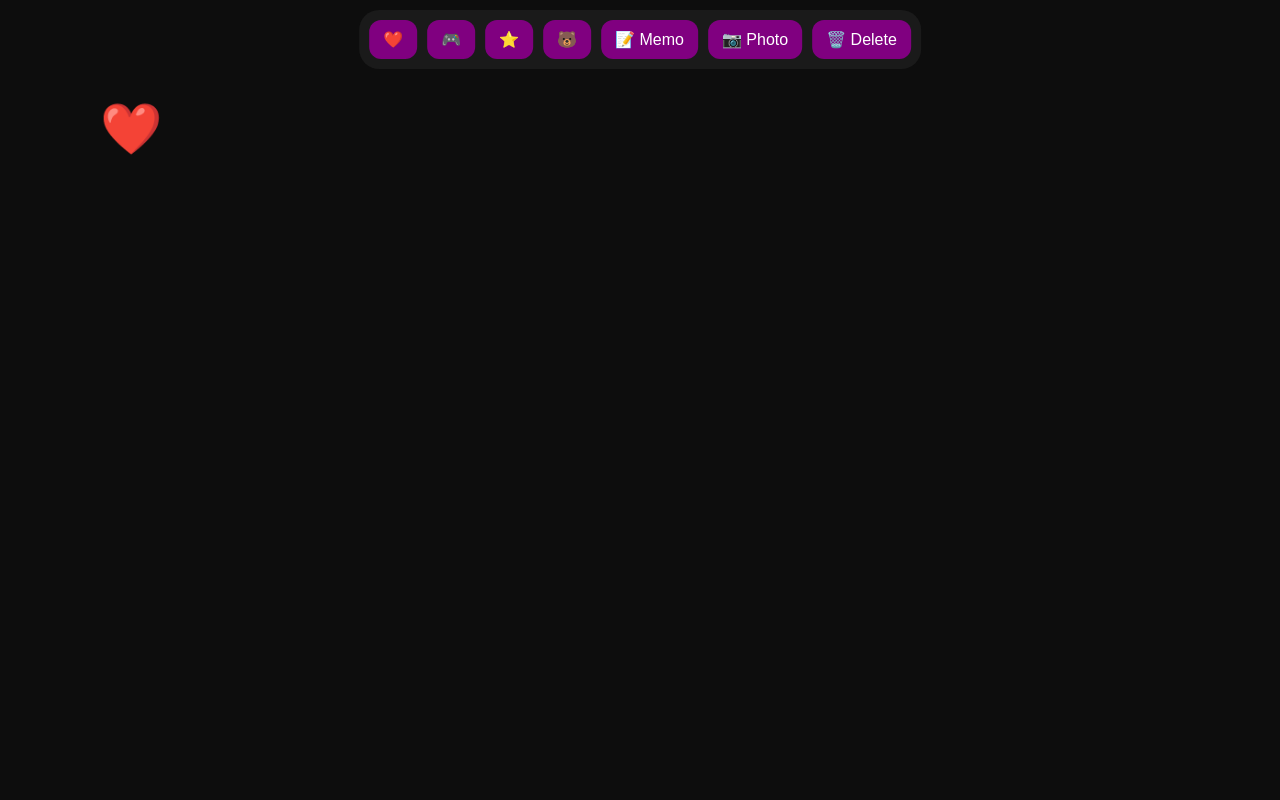
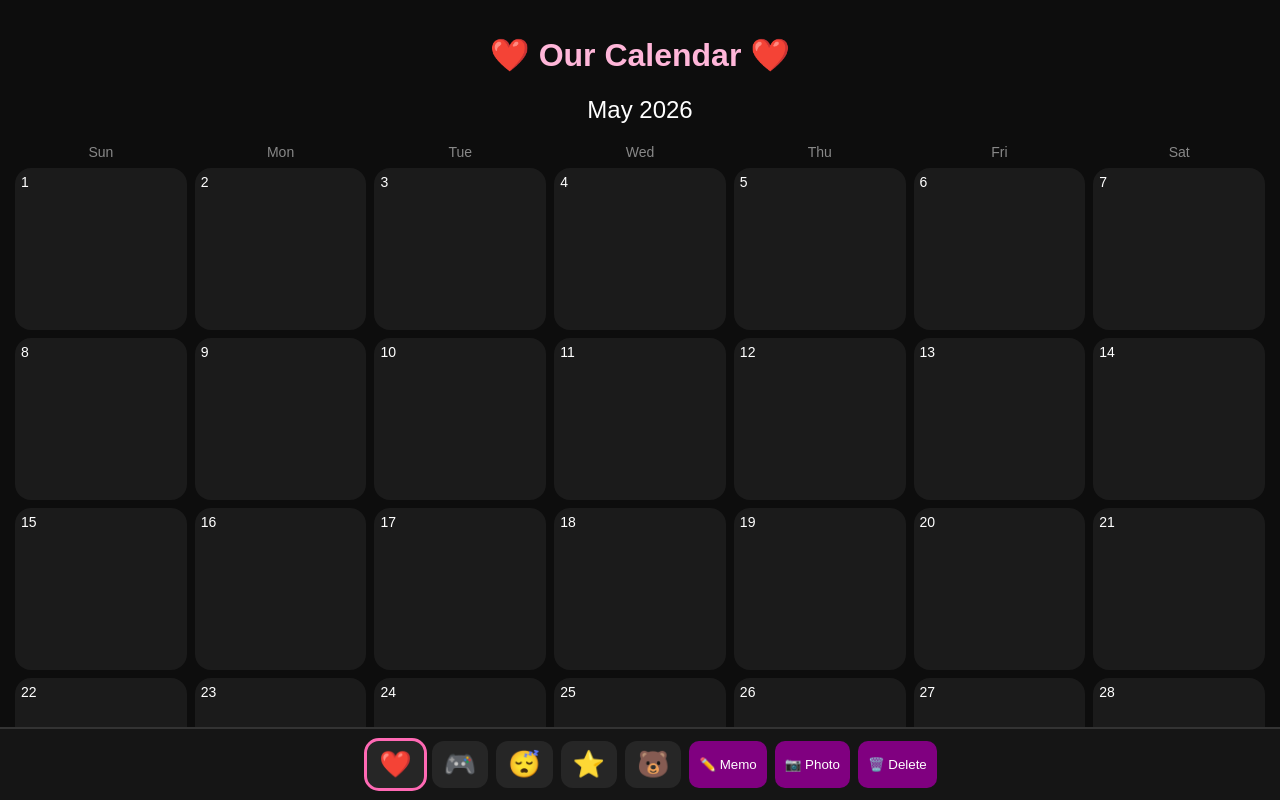
Before and after one commit to fnafmovie1987/Potetorion.github.io, a plain HTML site: page index.html in a window 1280 px wide. Both pictures are taken after a click on the button "❤️". Shown: the top 800 px of the page. Drawn offline with Linux system fonts and the light colour scheme.

Commit message:
Update index.html

```diff
--- a/index.html
+++ b/index.html
@@ -4,260 +4,264 @@
 <meta charset="UTF-8">
 <meta name="viewport" content="width=device-width, initial-scale=1.0">
 
-<title>Our Memory Board</title>
+<title>Our Calendar</title>
 
 <style>
-
 body{
     margin:0;
     background:#0d0d0d;
-    overflow:hidden;
+    color:white;
     font-family:sans-serif;
-    color:white;
+    padding:15px 15px 120px;
 }
 
-#board{
-    width:100vw;
-    height:100vh;
-    position:relative;
+h1{
+    text-align:center;
+    color:#ffb6d9;
+}
+
+.month{
+    text-align:center;
+    font-size:24px;
+    margin-bottom:20px;
+}
+
+.calendar{
+    display:grid;
+    grid-template-columns:repeat(7,1fr);
+    gap:8px;
+}
+
+.day-name{
+    text-align:center;
+    color:#888;
+    font-size:14px;
+}
+
+.day{
+    background:#1b1b1b;
+    border-radius:16px;
+    min-height:150px;
+    padding:6px;
     overflow:hidden;
 }
 
-.topbar{
-    position:fixed;
-    top:10px;
-    left:50%;
-    transform:translateX(-50%);
-    background:#1a1a1a;
-    padding:10px;
-    border-radius:20px;
-    z-index:999;
-    display:flex;
-    gap:10px;
-    flex-wrap:wrap;
-    max-width:95%;
-    justify-content:center;
+.number{
+    font-size:14px;
 }
 
-button{
-    border:none;
-    border-radius:12px;
-    padding:10px 14px;
-    background:purple;
-    color:white;
-    font-size:16px;
-}
-
-.sticker{
-    position:absolute;
-    font-size:50px;
-    cursor:grab;
-    user-select:none;
-}
-
-.photo{
-    position:absolute;
-    width:140px;
-    border-radius:16px;
-    cursor:grab;
-    user-select:none;
+.stickers{
+    font-size:22px;
+    margin-top:5px;
+    word-break:break-word;
 }
 
 .memo{
-    position:absolute;
-    min-width:120px;
-    min-height:80px;
-    background:#222;
-    padding:10px;
-    border-radius:16px;
+    margin-top:6px;
+    font-size:12px;
+    color:#ddd;
+    white-space:pre-wrap;
+}
+
+.image-container{
+    margin-top:8px;
+}
+
+.day-image{
+    width:100%;
+    border-radius:10px;
+    margin-top:5px;
+}
+
+.sticker-bar{
+    position:fixed;
+    bottom:0;
+    left:0;
+    width:100%;
+    background:#151515;
+    border-top:2px solid #333;
+    display:flex;
+    justify-content:center;
+    gap:8px;
+    padding:12px;
+    flex-wrap:wrap;
+}
+
+.sticker-btn{
+    font-size:26px;
+    background:#262626;
+    border:none;
+    border-radius:12px;
+    padding:8px 12px;
     color:white;
-    font-size:14px;
-    cursor:grab;
-    white-space:pre-wrap;
 }
 
 .selected{
     outline:3px solid hotpink;
 }
 
+.control-btn{
+    background:purple;
+    color:white;
+    border:none;
+    border-radius:10px;
+    padding:10px;
+}
 </style>
 </head>
 
 <body>
 
-<div class="topbar">
+<h1>❤️ Our Calendar ❤️</h1>
 
-<button onclick="addSticker('❤️')">❤️</button>
-<button onclick="addSticker('🎮')">🎮</button>
-<button onclick="addSticker('⭐')">⭐</button>
-<button onclick="addSticker('🐻')">🐻</button>
+<div class="month">May 2026</div>
 
-<button onclick="addMemo()">📝 Memo</button>
+<div class="calendar" id="calendar"></div>
 
-<button onclick="uploadPhoto()">📷 Photo</button>
+<div class="sticker-bar">
 
-<button onclick="deleteSelected()">🗑️ Delete</button>
+<button class="sticker-btn selected"
+onclick="selectSticker('❤️',this)">❤️</button>
+
+<button class="sticker-btn"
+onclick="selectSticker('🎮',this)">🎮</button>
+
+<button class="sticker-btn"
+onclick="selectSticker('😴',this)">😴</button>
+
+<button class="sticker-btn"
+onclick="selectSticker('⭐',this)">⭐</button>
+
+<button class="sticker-btn"
+onclick="selectSticker('🐻',this)">🐻</button>
+
+<button class="control-btn"
+onclick="mode='memo'">✏️ Memo</button>
+
+<button class="control-btn"
+onclick="mode='image'">📷 Photo</button>
+
+<button class="control-btn"
+onclick="mode='delete'">🗑️ Delete</button>
 
 </div>
 
-<div id="board"></div>
-
 <script>
 
-const board = document.getElementById("board");
+const calendar = document.getElementById("calendar");
 
-let selected = null;
+const days = ["Sun","Mon","Tue","Wed","Thu","Fri","Sat"];
 
-function saveBoard(){
+days.forEach(day=>{
+    const div = document.createElement("div");
+    div.className = "day-name";
+    div.innerText = day;
+    calendar.appendChild(div);
+});
+
+let selectedSticker = "❤️";
+let mode = "sticker";
+
+function selectSticker(sticker,btn){
+
+    mode = "sticker";
+
+    selectedSticker = sticker;
+
+    document.querySelectorAll(".sticker-btn")
+    .forEach(b=>b.classList.remove("selected"));
+
+    btn.classList.add("selected");
+}
+
+for(let i=1;i<=31;i++){
+
+    const day = document.createElement("div");
+    day.className = "day";
+
+    const number = document.createElement("div");
+    number.className = "number";
+    number.innerText = i;
+
+    const stickers = document.createElement("div");
+    stickers.className = "stickers";
+
+    const memo = document.createElement("div");
+    memo.className = "memo";
+
+    const imageContainer = document.createElement("div");
+    imageContainer.className = "image-container";
+
+    const image = document.createElement("img");
+    image.className = "day-image";
+
+    stickers.innerHTML =
+        localStorage.getItem("stickers"+i) || "";
+
+    memo.innerText =
+        localStorage.getItem("memo"+i) || "";
+
+    const savedImage =
+        localStorage.getItem("image"+i);
+
+    if(savedImage){
+        image.src = savedImage;
+        imageContainer.appendChild(image);
+    }
+
+    day.onclick = ()=>{
+
+        if(mode === "sticker"){
+
+            stickers.innerHTML += selectedSticker;
 
             localStorage.setItem(
-        "boardData",
-        board.innerHTML
+                "stickers"+i,
+                stickers.innerHTML
             );
         }
 
-function loadBoard(){
+        else if(mode === "memo"){
 
-    const data =
-        localStorage.getItem("boardData");
+            const text = prompt("メモを書く");
 
-    if(data){
+            if(text){
 
-        board.innerHTML = data;
+                memo.innerText = text;
 
-        restoreDrag();
+                localStorage.setItem(
+                    "memo"+i,
+                    text
+                );
             }
         }
 
-function createDraggable(element){
-
-    let offsetX = 0;
-    let offsetY = 0;
-    let isDragging = false;
-
-    element.addEventListener("pointerdown",(e)=>{
-
-        selected = element;
-
-        document.querySelectorAll(
-            ".selected"
-        ).forEach(el=>{
-            el.classList.remove("selected");
-        });
-
-        element.classList.add("selected");
-
-        isDragging = true;
-
-        offsetX = e.clientX - element.offsetLeft;
-        offsetY = e.clientY - element.offsetTop;
-
-        element.setPointerCapture(e.pointerId);
-    });
-
-    element.addEventListener("pointermove",(e)=>{
-
-        if(!isDragging) return;
-
-        element.style.left =
-            (e.clientX - offsetX) + "px";
-
-        element.style.top =
-            (e.clientY - offsetY) + "px";
-    });
-
-    element.addEventListener("pointerup",()=>{
-
-        isDragging = false;
-
-        saveBoard();
-    });
-}
-
-function restoreDrag(){
-
-    board.querySelectorAll(
-        ".sticker, .photo, .memo"
-    ).forEach(el=>{
-
-        createDraggable(el);
-    });
-}
-
-function addSticker(emoji){
-
-    const div = document.createElement("div");
-
-    div.className = "sticker";
-
-    div.innerText = emoji;
-
-    div.style.left = "100px";
-    div.style.top = "100px";
-
-    board.appendChild(div);
-
-    createDraggable(div);
-
-    saveBoard();
-}
-
-function addMemo(){
-
-    const text = prompt("メモを書く");
-
-    if(!text) return;
-
-    const div = document.createElement("div");
-
-    div.className = "memo";
-
-    div.innerText = text;
-
-    div.style.left = "120px";
-    div.style.top = "120px";
-
-    board.appendChild(div);
-
-    createDraggable(div);
-
-    saveBoard();
-}
-
-function uploadPhoto(){
+        else if(mode === "image"){
 
             const input =
                 document.createElement("input");
 
             input.type = "file";
-
             input.accept = "image/*";
 
             input.onchange = ()=>{
 
                 const file = input.files[0];
 
-        if(!file) return;
-
                 const reader = new FileReader();
 
-        reader.onload = (e)=>{
+                reader.onload = function(e){
 
-            const img =
-                document.createElement("img");
+                    image.src = e.target.result;
 
-            img.src = e.target.result;
+                    if(!imageContainer.contains(image)){
+                        imageContainer.appendChild(image);
+                    }
 
-            img.className = "photo";
-
-            img.style.left = "150px";
-            img.style.top = "150px";
-
-            board.appendChild(img);
-
-            createDraggable(img);
-
-            saveBoard();
+                    localStorage.setItem(
+                        "image"+i,
+                        e.target.result
+                    );
                 };
 
                 reader.readAsDataURL(file);
@@ -266,19 +270,25 @@ function uploadPhoto(){
             input.click();
         }
 
-function deleteSelected(){
+        else if(mode === "delete"){
 
-    if(selected){
+            stickers.innerHTML = "";
+            memo.innerText = "";
+            image.src = "";
 
-        selected.remove();
+            localStorage.removeItem("stickers"+i);
+            localStorage.removeItem("memo"+i);
+            localStorage.removeItem("image"+i);
+        }
+    };
 
-        selected = null;
+    day.appendChild(number);
+    day.appendChild(stickers);
+    day.appendChild(memo);
+    day.appendChild(imageContainer);
 
-        saveBoard();
+    calendar.appendChild(day);
 }
-}
-
-loadBoard();
 
 </script>
 
```
Lines whose indentation alone changed are shown as unchanged.
